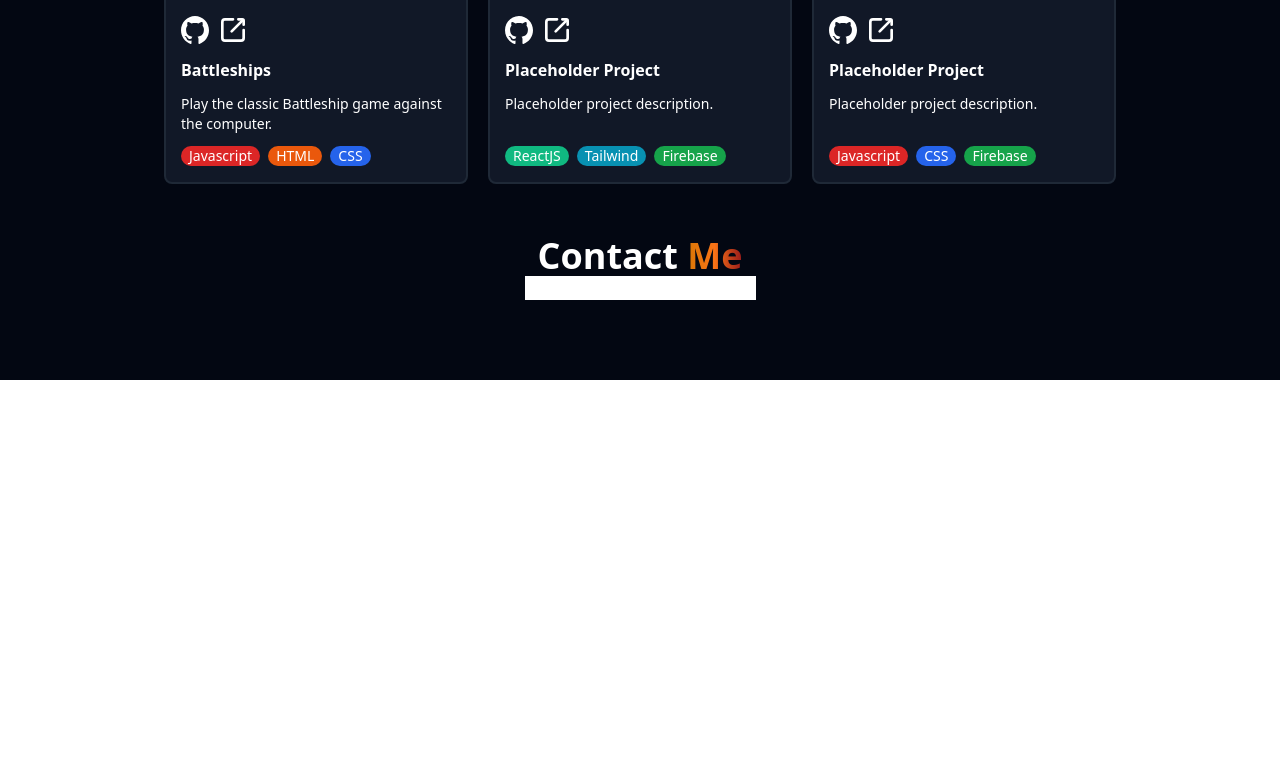
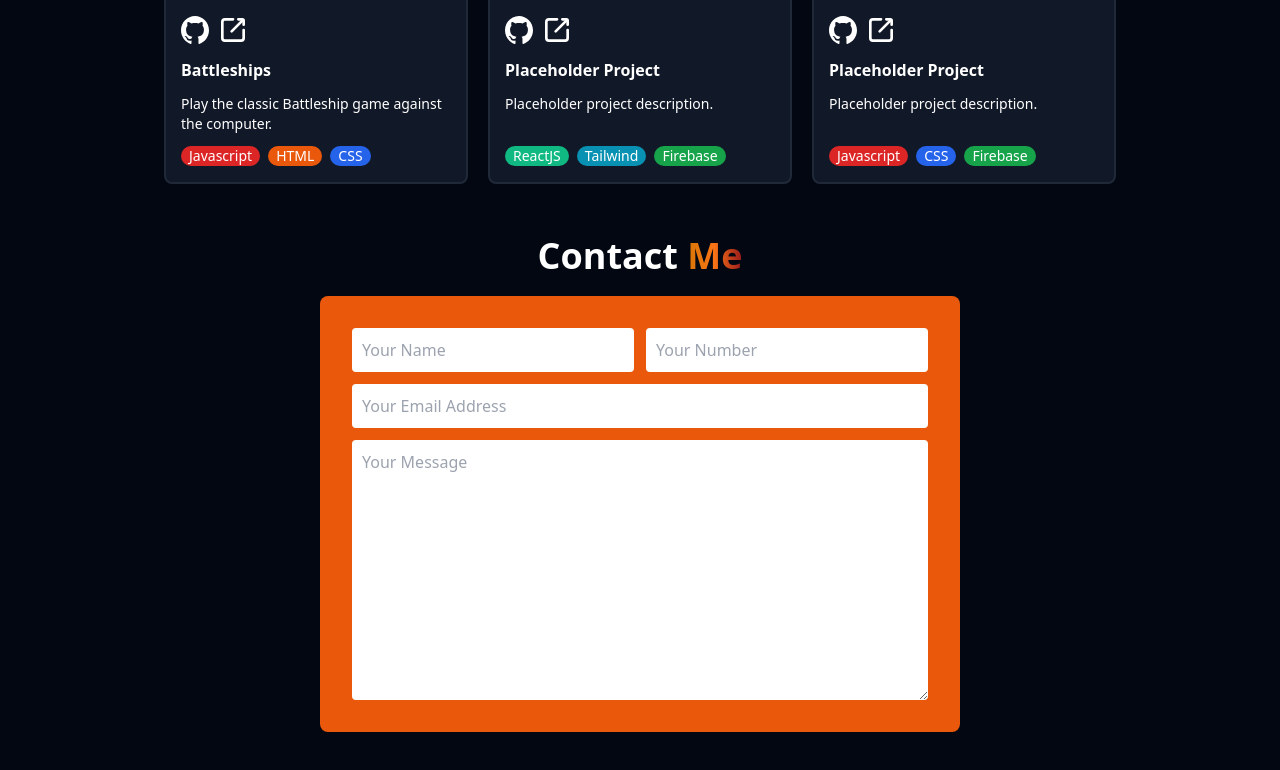
Before and after one commit to ItsWakana/personal-portfolio, a React (Vite) app: page / in a window 1280 px wide. Shown: the part 1510-2280 px from the top of the page. Before the commit the page ends 1890 px from the top, so only its background shows below. Built offline with nearby package versions, Linux system fonts and the light colour scheme.

Commit message:
add contact form

```diff
--- a/src/components/Footer.jsx
+++ b/src/components/Footer.jsx
@@ -4,11 +4,19 @@ const Footer = () => {
         <footer className="bg-gray-950 text-center pb-20">
             <h3 id="contact" className="text-4xl text-white font-semibold">Contact <span className="text-transparent bg-gradient-to-r from-amber-600 via-orange-500 to-red-800 bg-clip-text">Me</span></h3>
 
-            <form>
-                <label htmlFor="name">
-                    <input type="text" id="name" />
-                </label>
-            </form>
+            <div className="flex justify-center mt-5">
+                <form className="w-2/4 flex flex-col gap-3 bg-orange-600 p-8 rounded-lg">
+                    <div className="flex justify-center gap-3">
+                        <input type="text" id="name" placeholder="Your Name" className="w-full"/>
+                        {/* <label className="absolute" htmlFor="name">Your Name</label> */}
+
+                        <input type="number" id="phone" placeholder="Your Number" className="w-full"/>
+                        {/* <label className="absolute" htmlFor="phone">Your Name</label> */}
+                    </div>
+                    <input type="text" className="w-full" placeholder="Your Email Address"/>
+                    <textarea name="messag" id="message" cols="30" rows="10" placeholder="Your Message"></textarea>
+                </form>
+            </div>
         </footer>
     )
 }
--- a/src/index.css
+++ b/src/index.css
@@ -13,6 +13,12 @@
 
 html {
     scroll-behavior: smooth;
+}
+
+input,
+textarea {
+    padding: 10px;
+    border-radius: 4px;
 }
 
 .project {
```
